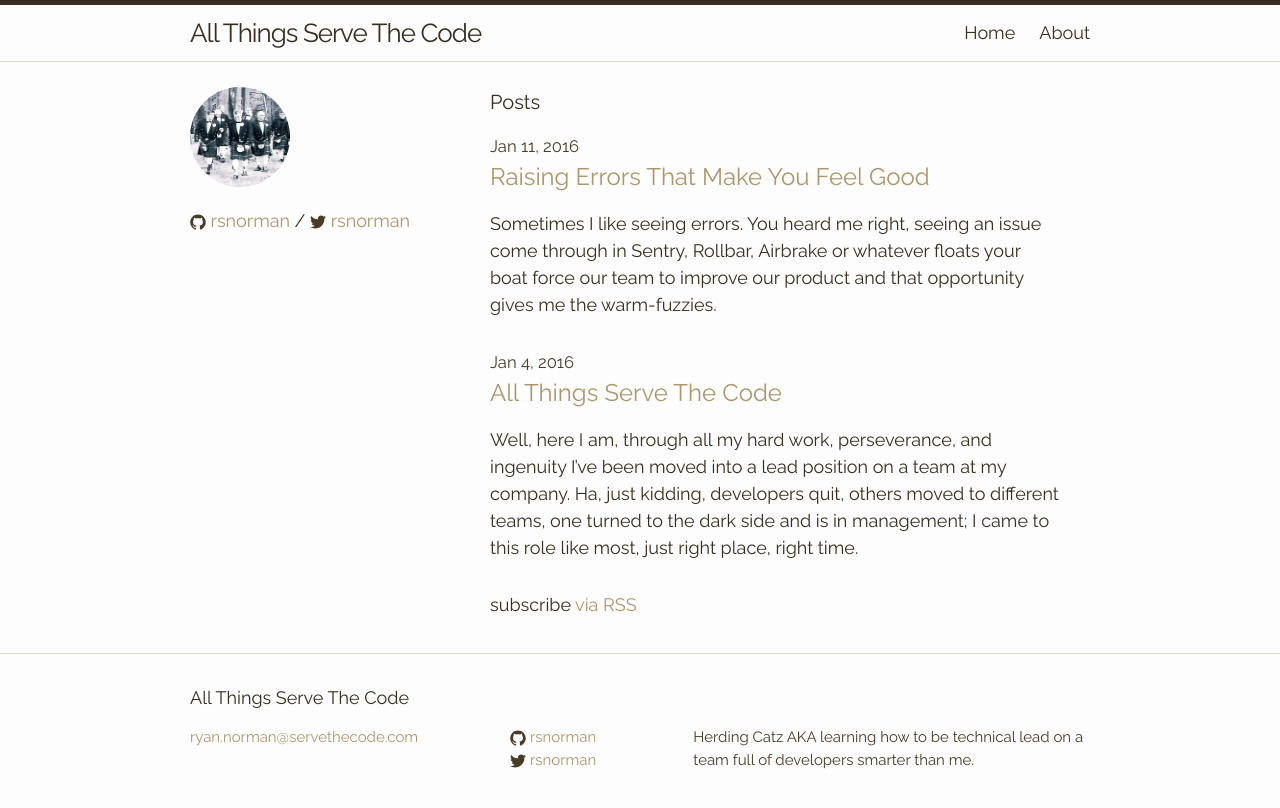
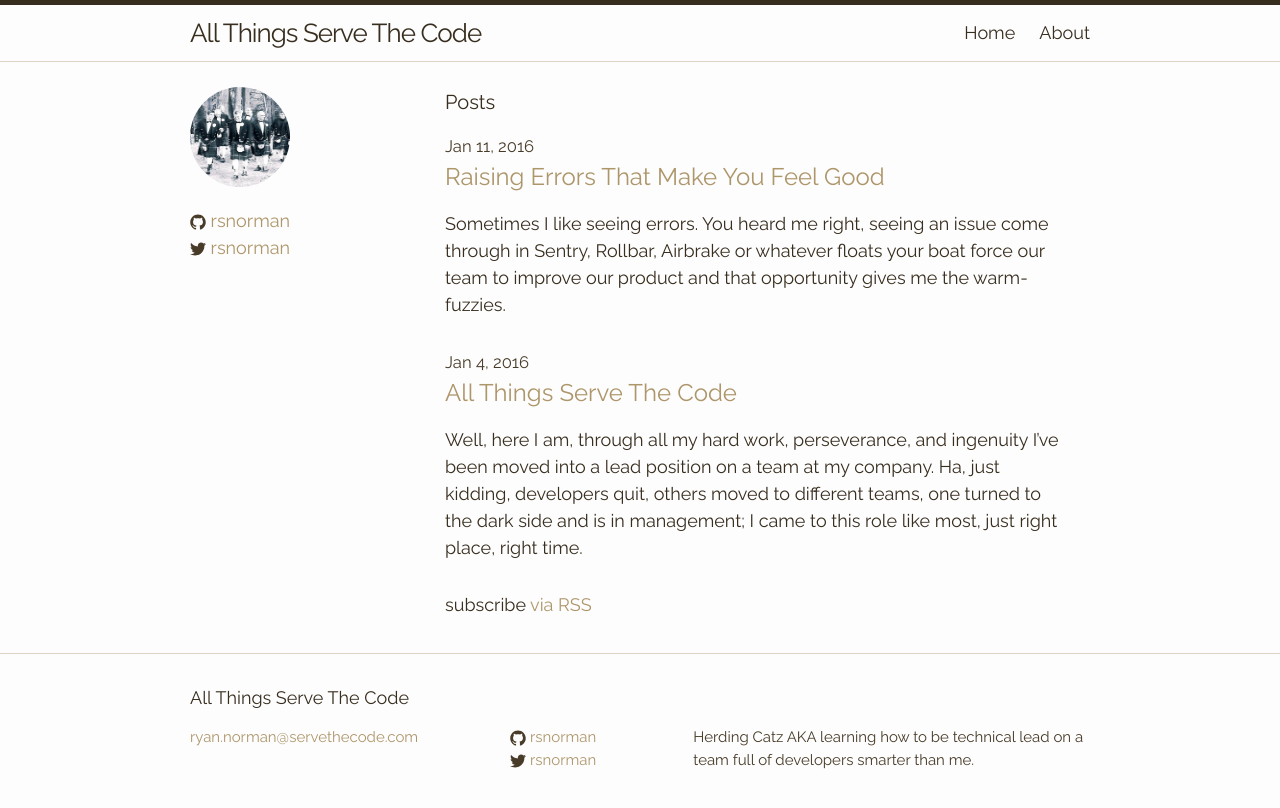
Before and after one commit to rsnorman/rsnorman, a Jekyll site: the page built from index.html, in a window 1280 px wide. Shown: the top 808 px of the page. Built offline with Jekyll 4.4.1, drawn with Linux system fonts in a browser that asks for light colours; nearby versions of some CDN libraries.

Commit message:
Add a little bit more width to content

```diff
--- a/_layouts/default.html
+++ b/_layouts/default.html
@@ -11,7 +11,8 @@
         <div class="sidebar-wrapper">
             <img src="{{ site.baseurl }}/images/profile.png" class="me">
             <p>
-              {% include icon-github.html username=site.github_username %} /
+              {% include icon-github.html username=site.github_username %}
+              <br />
               {% include icon-twitter.html username=site.twitter_username %}
             </p>
         </div>
--- a/_sass/_layout.scss
+++ b/_sass/_layout.scss
@@ -104,14 +104,14 @@
  */
 .sidebar-wrapper {
   float: left;
-  width: -webkit-calc(35% - (#{$spacing-unit} / 2));
-  width:         calc(35% - (#{$spacing-unit} / 2));
+  width: -webkit-calc(30% - (#{$spacing-unit} / 2));
+  width:         calc(30% - (#{$spacing-unit} / 2));
 }
 
 .content-wrapper {
   float: left;
-  width: -webkit-calc(65% - (#{$spacing-unit} / 2));
-  width:         calc(65% - (#{$spacing-unit} / 2));
+  width: -webkit-calc(70% - (#{$spacing-unit} / 2));
+  width:         calc(70% - (#{$spacing-unit} / 2));
 }
 
 
```
